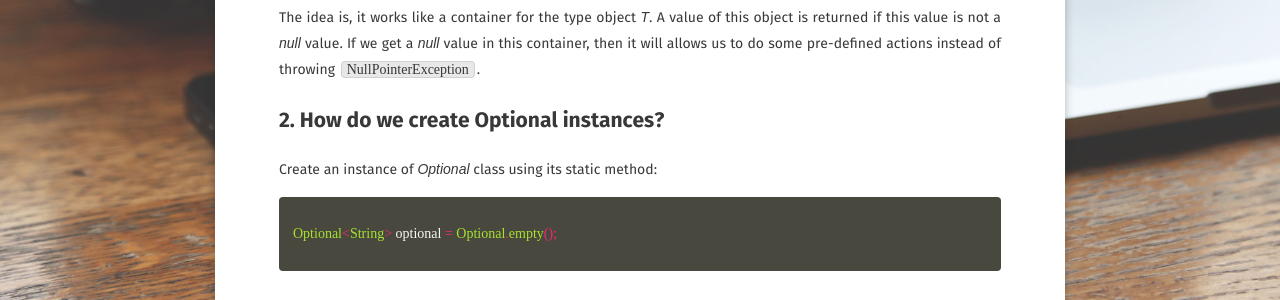
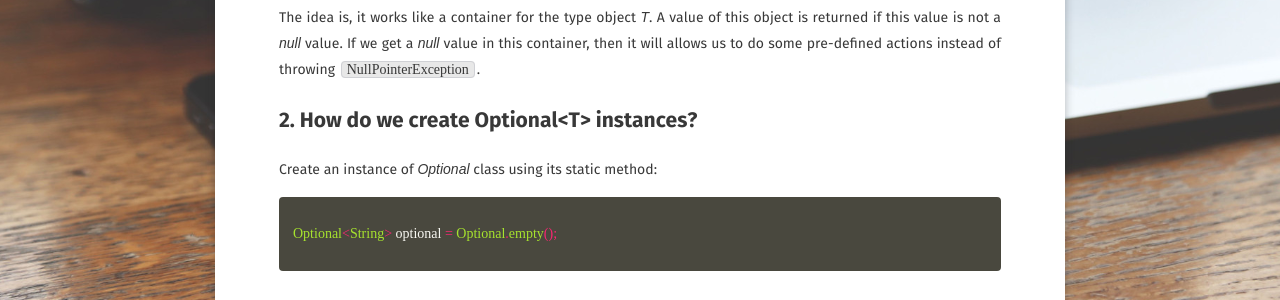
Before and after one commit to mahadyhasan/mahadyhasan.github.io, a Jekyll site: the page built from _posts/2016-07-23-java8-using-optional.md, in a window 1280 px wide and 900 px high, scrolled down 386 px. Shown: the part 153-453 px from the top of the window. Built offline with Jekyll 4.4.1, drawn with Linux system fonts in a browser that asks for light colours; some web fonts are replaced; comment, search, counter and statistics services are not loaded; part of the change alters nothing that is shown.

```diff
--- a/_posts/2016-07-23-java8-using-optional.md
+++ b/_posts/2016-07-23-java8-using-optional.md
@@ -22,7 +22,7 @@ comments: true
  *null* value. If we get a *null* value in this container, then it will allows us to do some pre-defined actions instead
  of throwing `NullPointerException`.
 
-## 2. How do we create Optional<T> instances?
+## 2. How do we create Optional&lt;T&gt; instances?
 
 Create an instance of *Optional* class using its static method:
 
```
